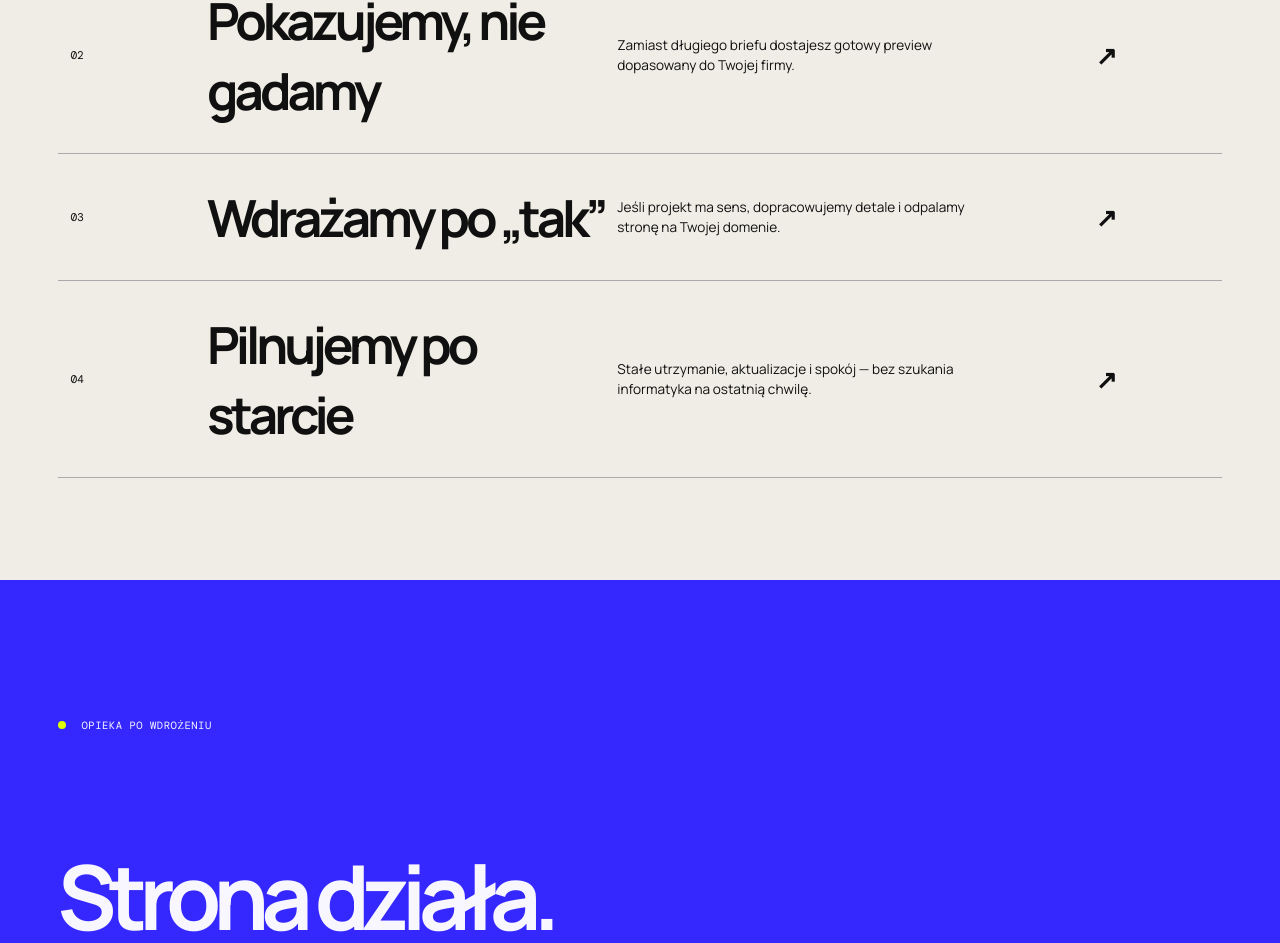
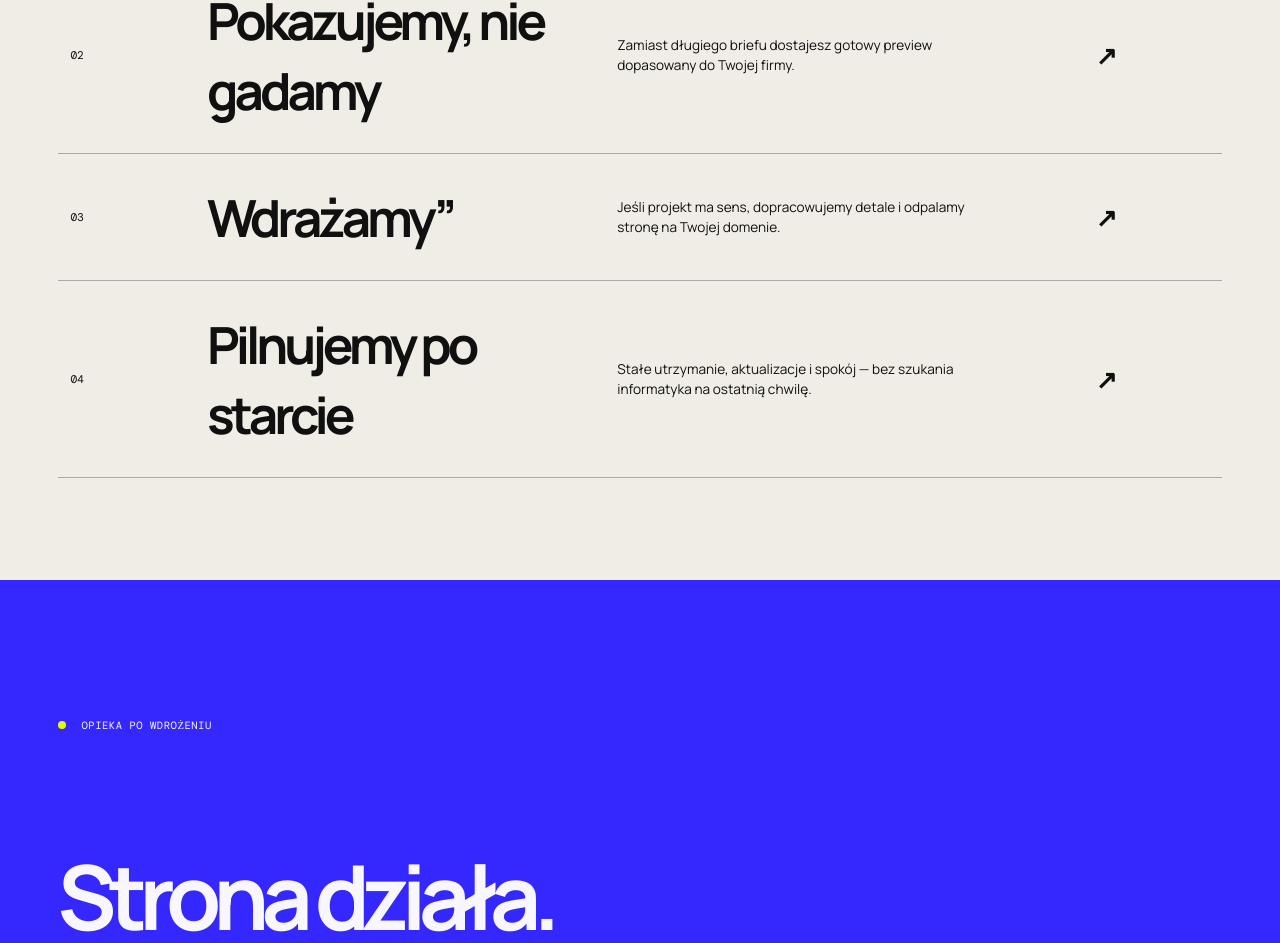
Before and after one commit to michalbieniek02/Mikam, a React (Vite) app: page / in a window 1280 px wide. Shown: the part 2910-3853 px from the top of the page. Built offline with nearby package versions, Linux system fonts and the light colour scheme; a web font is replaced by a local one.

Commit message:
text review

```diff
--- a/index.html
+++ b/index.html
@@ -4,6 +4,7 @@
     <meta charset="UTF-8" />
     <meta name="viewport" content="width=device-width, initial-scale=1.0" />
     <meta name="theme-color" content="#080808" />
+    <link rel="icon" type="image/png" href="/favicon.png" />
     <title>Mikam — strony, których nie da się przewinąć obojętnie</title>
   </head>
   <body>
--- a/src/App.tsx
+++ b/src/App.tsx
@@ -3,7 +3,7 @@ import { useEffect, useRef, useState, type MouseEvent as ReactMouseEvent } from
 const services = [
   ['01', 'Robimy pierwszy ruch', 'Wybieramy firmy, którym możemy realnie pomóc — i przygotowujemy kierunek strony.'],
   ['02', 'Pokazujemy, nie gadamy', 'Zamiast długiego briefu dostajesz gotowy preview dopasowany do Twojej firmy.'],
-  ['03', 'Wdrażamy po „tak”', 'Jeśli projekt ma sens, dopracowujemy detale i odpalamy stronę na Twojej domenie.'],
+  ['03', 'Wdrażamy”', 'Jeśli projekt ma sens, dopracowujemy detale i odpalamy stronę na Twojej domenie.'],
   ['04', 'Pilnujemy po starcie', 'Stałe utrzymanie, aktualizacje i spokój — bez szukania informatyka na ostatnią chwilę.'],
 ]
 
```
Also changed, not shown: public/favicon.png (added).
